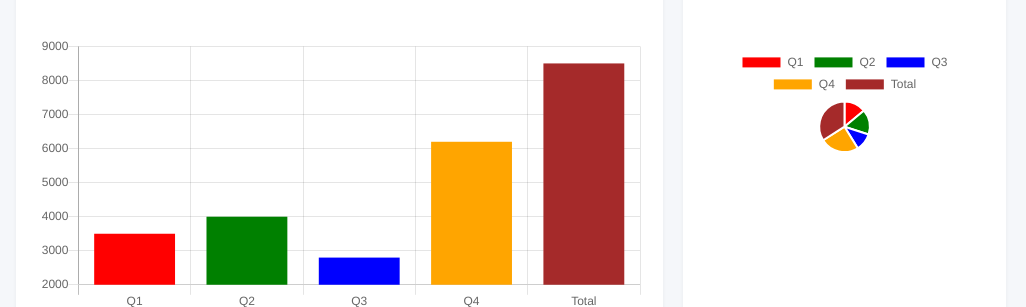
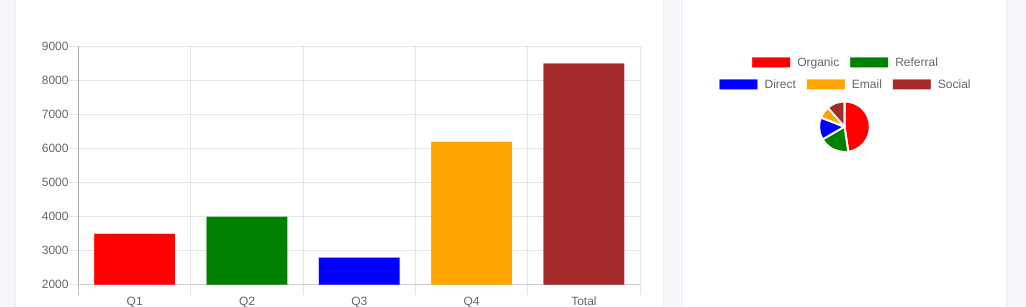
Before and after one commit to Minas-shannak/QuiqFlow-FrontEnd-Training, a plain HTML site: page Day 3 – Git, Asynchronous JavaScript & CSS Layouts/dashboard/index.html in a window 1280 px wide. Shown: the part 285-592 px from the top of the page, 254-1280 px from the left. Drawn offline with nearby package versions, Linux system fonts and the light colour scheme.

Commit message:
create dashboard

```diff
--- a/Day 3 – Git, Asynchronous JavaScript & CSS Layouts/dashboard/index.html
+++ b/Day 3 – Git, Asynchronous JavaScript & CSS Layouts/dashboard/index.html
@@ -99,45 +99,49 @@
 
     <!-- bult in code from https://www.w3schools.com -->
     <script>
-    var xValues = ["Q1", "Q2", "Q3", "Q4", "Total"];
-    var yValues = [3500, 4000, 2800, 6200, 8500];
-    var barColors = ["red", "green","blue","orange","brown"];
+const performanceLabels = ["Q1", "Q2", "Q3", "Q4", "Total"];
+const performanceData = [3500, 4000, 2800, 6200, 8500];
+
+const trafficLabels = ["Organic", "Referral", "Direct", "Email", "Social"];
+const trafficData = [5000, 2000, 1500, 800, 1200];
+
+const performanceANDtrafficColors = ["red", "green", "blue", "orange", "brown"];
 
 new Chart("BarCharts", {
   type: "bar",
   data: {
-        labels: xValues,
+    labels: performanceLabels,
     datasets: [{
-        backgroundColor: barColors,
-        data: yValues
+      backgroundColor: performanceANDtrafficColors,
+      data: performanceData
     }]
   },
   options: {
-        legend: {display: false},
+    legend: { display: false },
     title: {
       display: true,
-        text: ""
     }
   }
 });
 
+
 new Chart("PieCharts", {
   type: "pie",
   data: {
-    labels: xValues,
+    labels: trafficLabels,
     datasets: [{
-      backgroundColor: barColors,
-      data: yValues
+      backgroundColor: performanceANDtrafficColors,
+      data: trafficData
     }]
   },
   options: {
     title: {
       display: true,
-      text: ""
     }
   }
 });
 
+
 </script>
 </body>
 </html>
```
Lines whose indentation alone changed are shown as unchanged.
